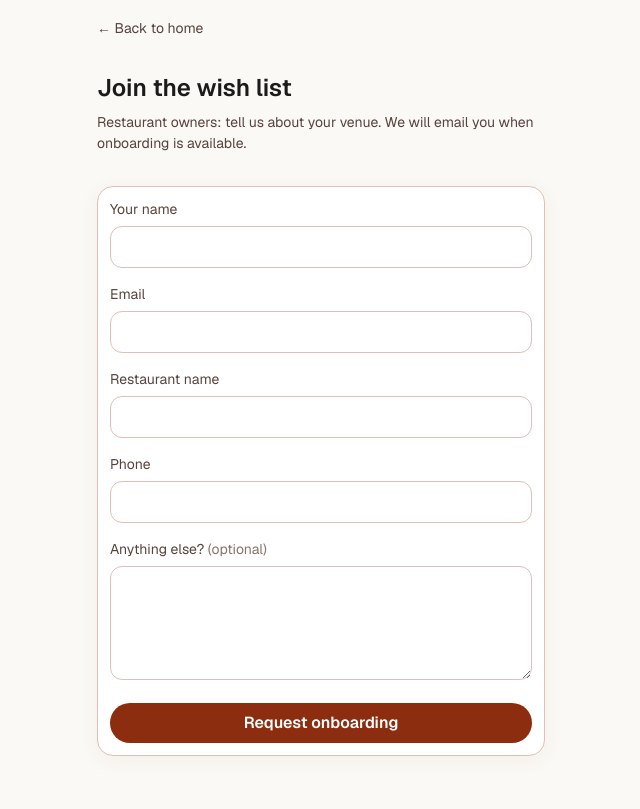
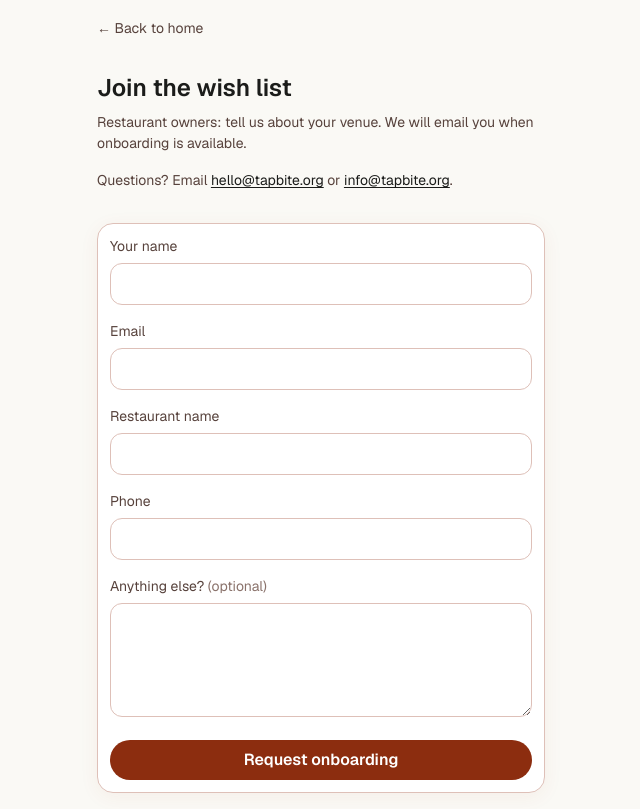
Before and after one commit to alaminsahed/qr-menu-mvp, a Next.js app: page /wishlist in a window 1280 px wide. Shown: the whole page, without its empty margins (275-915 px from the left). Built offline with nearby package versions, Linux system fonts and the light colour scheme; no server answers.

Commit message:
feat: add contact information for restaurant inquiries on wishlist page
- Updated the wishlist page to include email contact options for restaurant owners.
- Added links for direct email communication to enhance support and onboarding inquiries.

```diff
--- a/app/wishlist/page.tsx
+++ b/app/wishlist/page.tsx
@@ -25,9 +25,26 @@ export default function WishlistPage() {
       <h1 className="mb-2 text-2xl font-semibold text-primary-ui">
         Join the wish list
       </h1>
-      <p className="mb-8 max-w-md ui-text-body-sm text-secondary-ui">
+      <p className="mb-4 max-w-md ui-text-body-sm text-secondary-ui">
         Restaurant owners: tell us about your venue. We will email you when
         onboarding is available.
+      </p>
+      <p className="mb-8 max-w-md ui-text-body-sm text-secondary-ui">
+        Questions? Email{" "}
+        <a
+          href="mailto:hello@tapbite.org"
+          className="text-primary-ui underline underline-offset-2 hover:no-underline"
+        >
+          hello@tapbite.org
+        </a>{" "}
+        or{" "}
+        <a
+          href="mailto:info@tapbite.org"
+          className="text-primary-ui underline underline-offset-2 hover:no-underline"
+        >
+          info@tapbite.org
+        </a>
+        .
       </p>
       <WishlistForm formspreeFormId={formspreeFormId} />
     </main>
```
